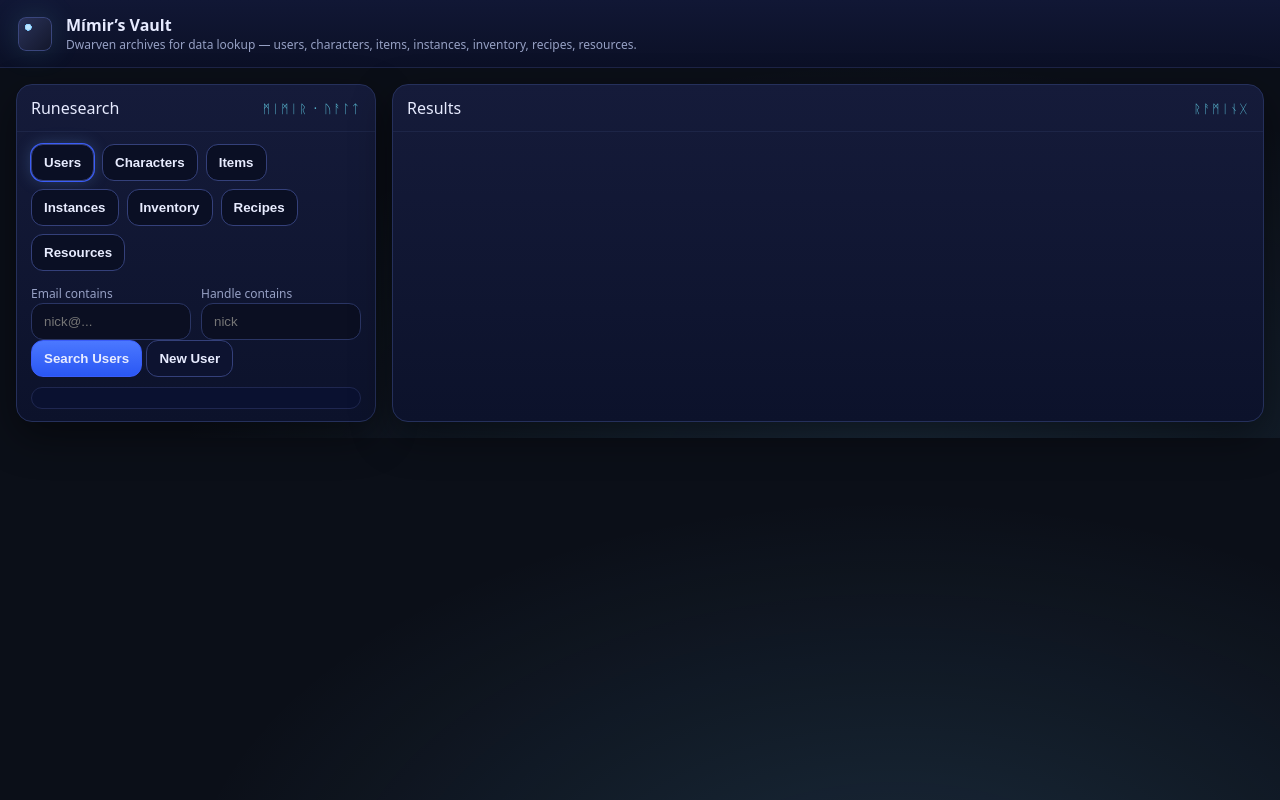
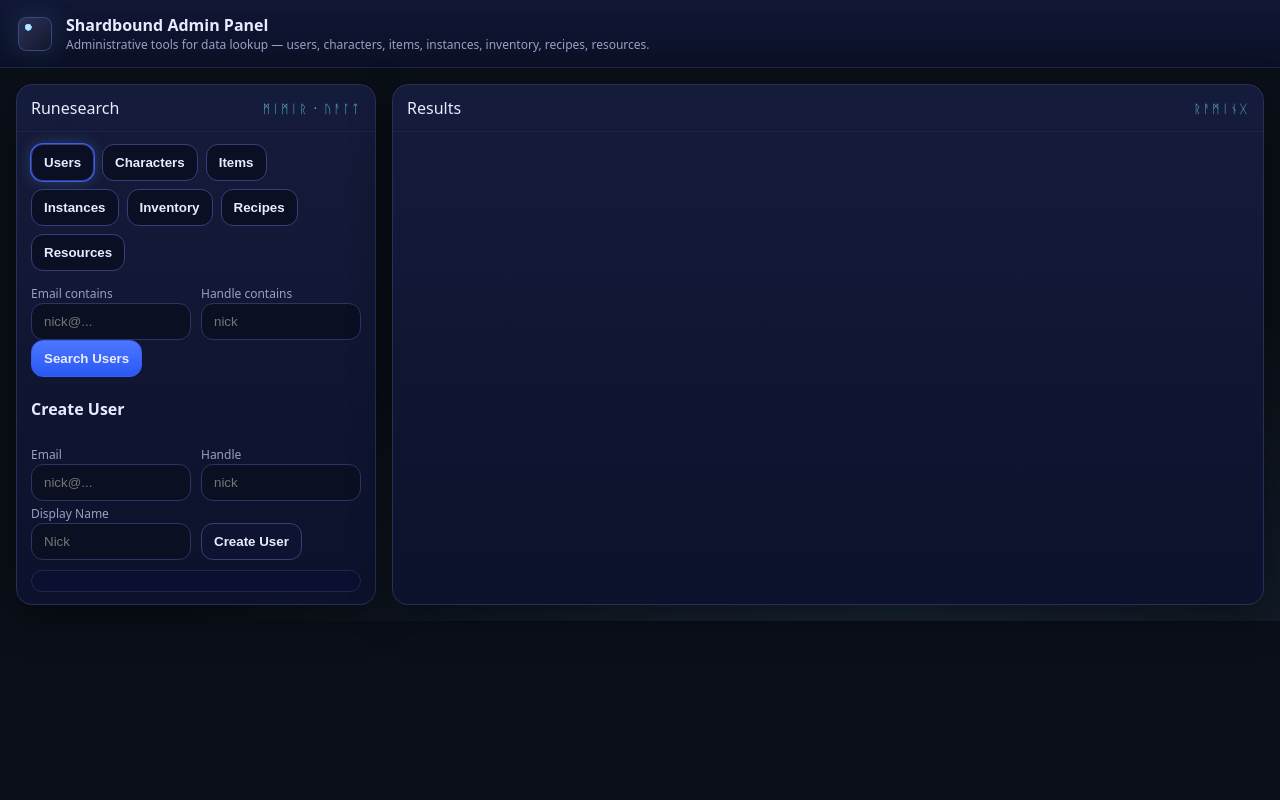
Before and after one commit to nlarralde13/project-shardbound, a Flask app: template templates/theVault.html in a window 1280 px wide. Run offline with Flask 3, Linux system fonts and the light colour scheme; the template is opened without the code that fills it, so the values that code supplies are empty.

Commit message:
Rename Vault page and add user management

```diff
--- a/templates/admin_panel.html
+++ b/templates/admin_panel.html
@@ -33,9 +33,9 @@
         <a class="btn primary" href="/itemForge">Open Forge</a>
       </div>
       <div class="card">
-        <h3>Mímir’s Vault</h3>
+        <h3>Shardbound Admin Panel</h3>
         <div class="muted">Browse Users, Characters, Items, Instances, Inventory, Recipes, Resources.</div>
-        <a class="btn primary" href="/vault">Open Vault</a>
+        <a class="btn primary" href="/vault">Open Admin Panel</a>
       </div>
       <div class="card">
         <h3>Quest Planner (coming soon)</h3>
--- a/templates/theVault.html
+++ b/templates/theVault.html
@@ -2,7 +2,7 @@
 <html>
 <head>
   <meta charset="utf-8">
-  <title>Mímir’s Vault — Data Archive</title>
+  <title>Shardbound Admin Panel</title>
   <meta name="viewport" content="width=device-width, initial-scale=1" />
   <style>
     :root { --bg:#0b0f18; --ink:#e7ebff; --muted:#96a0c4; --panel:#121933; --line:#25305b; --accent:#77c9ff; --glow:#6ee7ff; }
@@ -41,8 +41,8 @@
   <header>
     <div class="sigil"></div>
     <div>
-      <h1>Mímir’s Vault</h1>
-      <div class="sub">Dwarven archives for data lookup — users, characters, items, instances, inventory, recipes, resources.</div>
+      <h1>Shardbound Admin Panel</h1>
+      <div class="sub">Administrative tools for data lookup — users, characters, items, instances, inventory, recipes, resources.</div>
     </div>
   </header>
 
@@ -67,7 +67,16 @@
             <div><label>Email contains</label><input id="u_email" placeholder="nick@..."></div>
             <div><label>Handle contains</label><input id="u_handle" placeholder="nick"></div>
           </div>
-          <div><button class="primary" id="btn_users">Search Users</button> <button id="btn_user_create">New User</button></div>
+          <div><button class="primary" id="btn_users">Search Users</button></div>
+          <h4>Create User</h4>
+          <div class="grid cols-2">
+            <div><label>Email</label><input id="u_new_email" placeholder="nick@..."></div>
+            <div><label>Handle</label><input id="u_new_handle" placeholder="nick"></div>
+          </div>
+          <div class="grid cols-2">
+            <div><label>Display Name</label><input id="u_new_display" placeholder="Nick"></div>
+            <div style="align-self:end"><button id="btn_user_create">Create User</button></div>
+          </div>
         </div>
 
         <!-- CHARACTERS -->
@@ -170,7 +179,8 @@
     const Ids = [
       "tab_users","tab_chars","tab_items","tab_insts","tab_inv","tab_recipes","tab_resources",
       "pane_users","pane_chars","pane_items","pane_insts","pane_inv","pane_recipes","pane_resources",
-      "u_email","u_handle","btn_users","btn_user_create",
+      "u_email","u_handle","btn_users",
+      "u_new_email","u_new_handle","u_new_display","btn_user_create",
       "c_email","c_name","c_active","c_user_id","btn_chars","btn_char_create",
       "i_id","i_name","i_type","i_rarity","btn_items","btn_item_create",
       "inst_item_id","btn_insts",
@@ -271,10 +281,16 @@
       showStatus(`Found ${data.meta.total} user(s). Click a user_id to open details.`);
       const rows = data.users.map(u=>[
         {html:`<a href="#" data-user="${u.user_id}">${u.user_id}</a>`},
-        u.email, u.handle, u.display_name, u.is_active ? "yes":"no", u.characters_count,
-        u.selected_character_id || "", u.created_at || "", u.last_login_at || ""
+        u.email,
+        u.handle,
+        u.display_name,
+        u.is_active ? "yes":"no",
+        {html:`<details><summary>${u.characters_count}</summary>${(u.character_names||[]).map(n=>escapeHtml(n)).join('<br>')}</details>`},
+        u.selected_character_id || "",
+        u.created_at || "",
+        u.last_login_at || ""
       ]);
-      E.results.innerHTML = renderTable(["user_id","email","handle","display_name","active","chars","#selected_char","created_at","last_login"], rows);
+      E.results.innerHTML = renderTable(["user_id","email","handle","display_name","active","characters","#selected_char","created_at","last_login"], rows);
       state.users.meta = data.meta;
       renderPager(data.meta, (p)=>runUsers(p));
       E.results.querySelectorAll('[data-user]').forEach(a=>{
@@ -319,13 +335,17 @@
     }
     btn_users.onclick = ()=>runUsers(1);
     btn_user_create.onclick = async ()=>{
-      const email = prompt('Email?');
-      if(!email) return;
-      const handle = prompt('Handle?') || '';
-      const display_name = prompt('Display name?') || '';
+      const email = E.u_new_email.value.trim();
+      if(!email){ alert('Email required'); return; }
+      const handle = E.u_new_handle.value.trim();
+      const display_name = E.u_new_display.value.trim();
       showStatus('Creating user...');
       const r = await fetch('/api/admin/users', {method:'POST', headers:{'Content-Type':'application/json'}, body: JSON.stringify({email, handle, display_name})}).then(r=>r.json()).catch(e=>({error:e.message}));
-      if(r.error) showStatus('❌ '+r.error); else { showStatus('✅ User created'); runUsers(); }
+      if(r.error) showStatus('❌ '+r.error); else {
+        showStatus('✅ User created');
+        E.u_new_email.value=''; E.u_new_handle.value=''; E.u_new_display.value='';
+        runUsers();
+      }
     };
 
     // CHARACTERS
```
Also changed, not shown: app/api_admin.py (+7 -1 lines).
